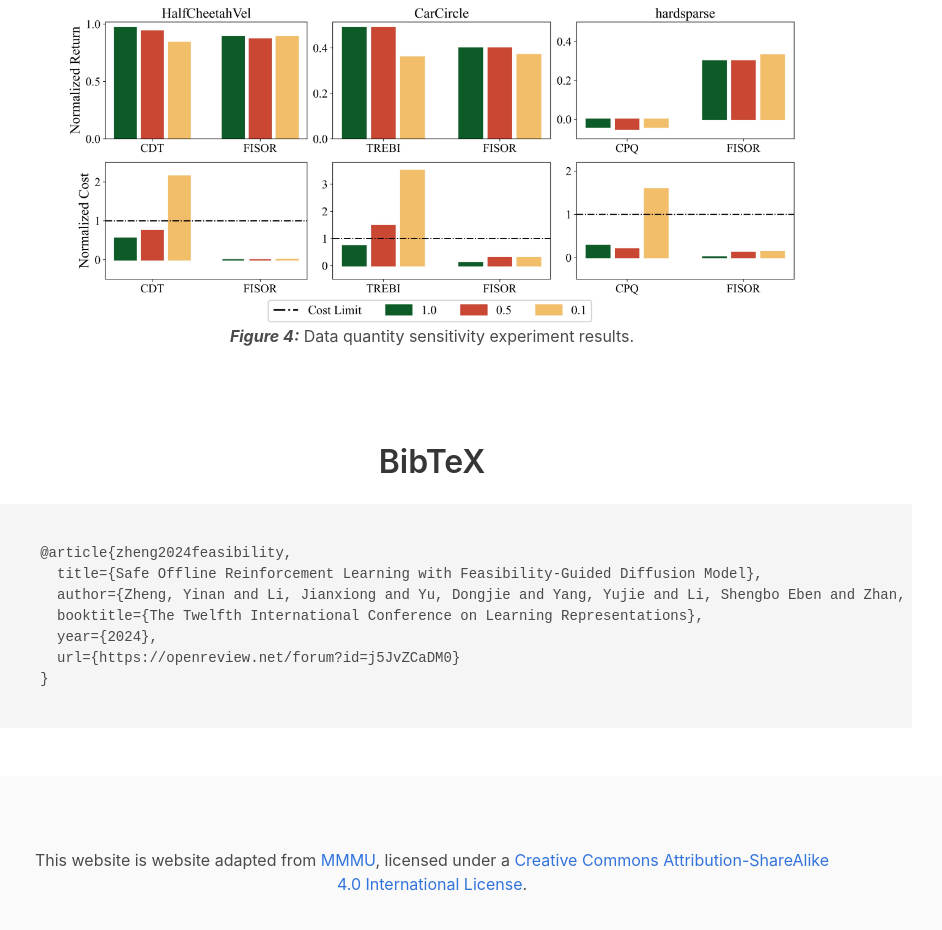
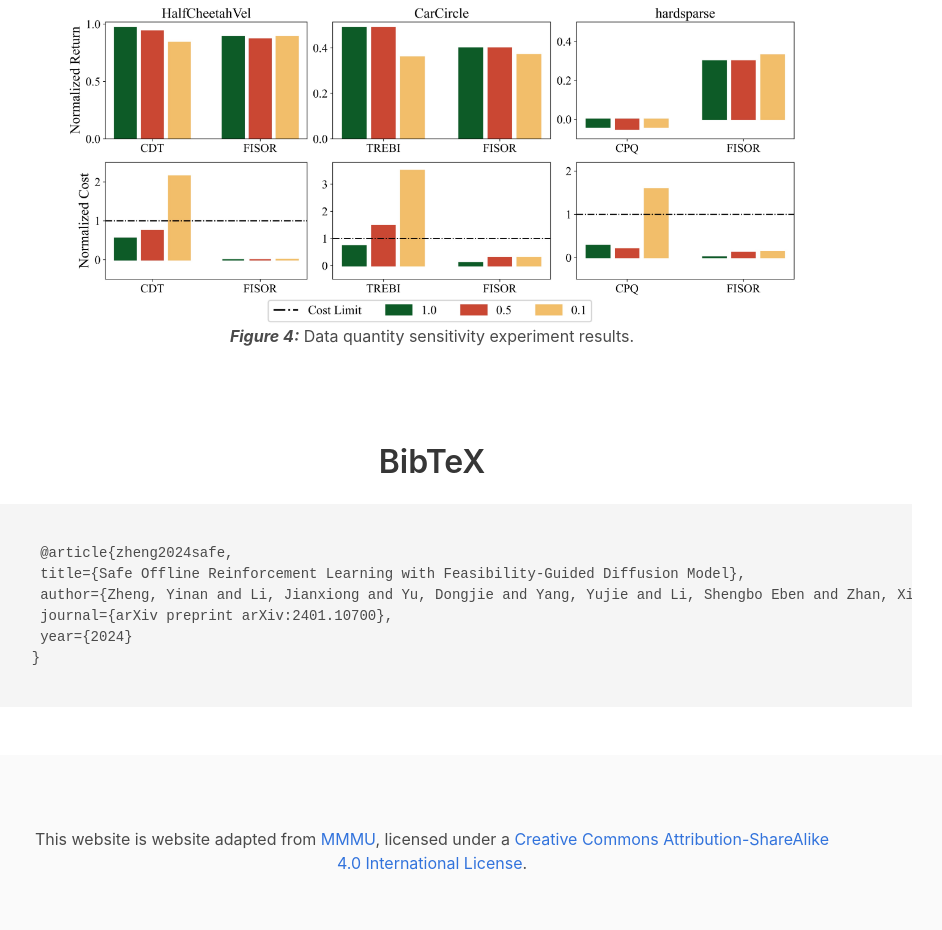
Before and after one commit to ZhengYinan-AIR/FISOR, a plain HTML site: page index.html in a window 1280 px wide. Shown: the part 4732-5662 px from the top of the page, without its empty margins (208-1150 px from the left). Drawn offline with nearby package versions, Linux system fonts and the light colour scheme; some icons are missing; a web font is replaced by a local one.

Commit message:
Update index.html

```diff
--- a/index.html
+++ b/index.html
@@ -326,13 +326,12 @@
     <div class="container is-max-desktop content">
       <h2 class="title is-3 has-text-centered">BibTeX</h2>
       <pre><code>
-        @article{zheng2024feasibility,
-          title={Safe Offline Reinforcement Learning with Feasibility-Guided Diffusion Model},
-          author={Zheng, Yinan and Li, Jianxiong and Yu, Dongjie and Yang, Yujie and Li, Shengbo Eben and Zhan, Xianyuan and Liu, Jingjing},
-          booktitle={The Twelfth International Conference on Learning Representations},
-          year={2024},
-          url={https://openreview.net/forum?id=j5JvZCaDM0}
-        }
+        @article{zheng2024safe,
+        title={Safe Offline Reinforcement Learning with Feasibility-Guided Diffusion Model},
+        author={Zheng, Yinan and Li, Jianxiong and Yu, Dongjie and Yang, Yujie and Li, Shengbo Eben and Zhan, Xianyuan and Liu, Jingjing},
+        journal={arXiv preprint arXiv:2401.10700},
+        year={2024}
+       }
   </code></pre>
     </div>
 </section>
```
